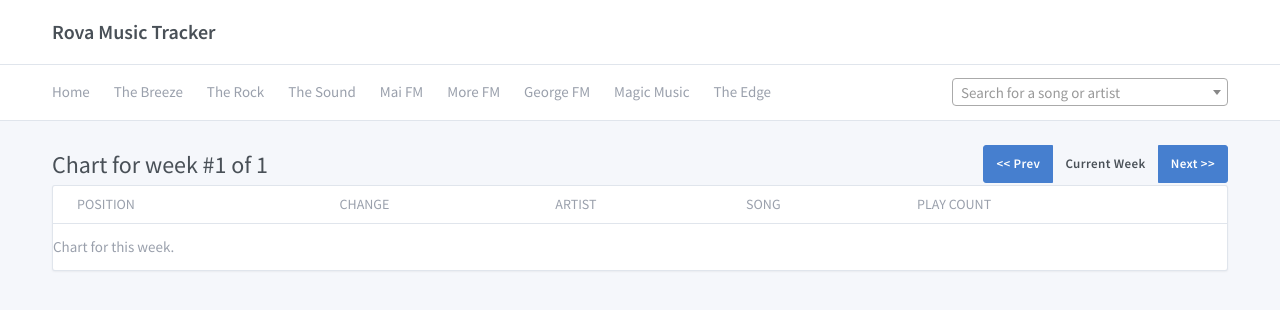
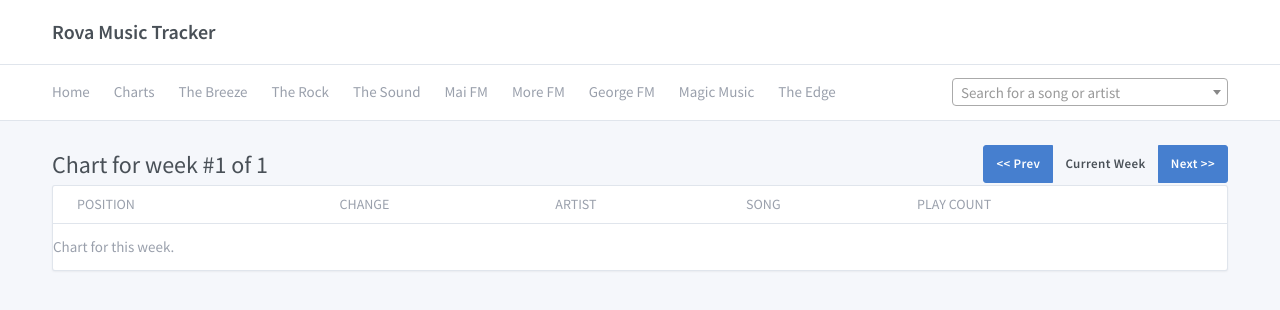
Before and after one commit to lordp/rova, a Flask app: page /chart/1/1/1 in a window 1280 px wide. Shown: the top 310 px of the page. Run offline with Flask 2, Linux system fonts and the light colour scheme; data that the repository does not hold is empty; some libraries are stand-ins or nearby versions.

Commit message:
Add menu item for the charts

```diff
--- a/flaskr/templates/base.html
+++ b/flaskr/templates/base.html
@@ -60,6 +60,9 @@
                   <li class="nav-item">
                     <a href="/" class="nav-link{% if request.path == '/' %} active{% endif %}">Home</a>
                   </li>
+                  <li class="nav-item">
+                    <a href="/charts" class="nav-link{% if request.path.startswith('/charts') %} active{% endif %}">Charts</a>
+                  </li>
                   {% for tag, name in station_list.items() %}
                   <li class="nav-item">
                     <a href="{{ url_for('station', name=tag) }}" class="nav-link{% if request.path == '/station/' + tag %} active{% endif %}">{{ name }}</a>
```
